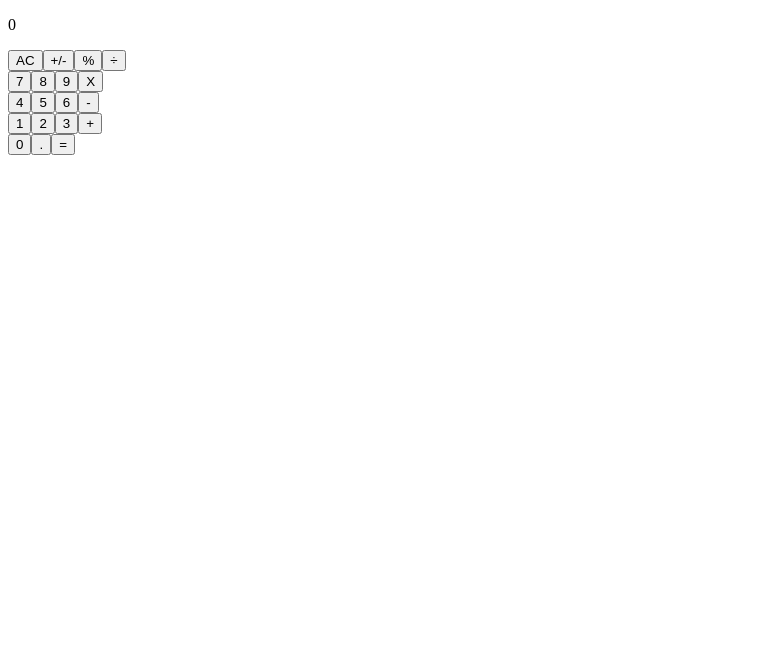
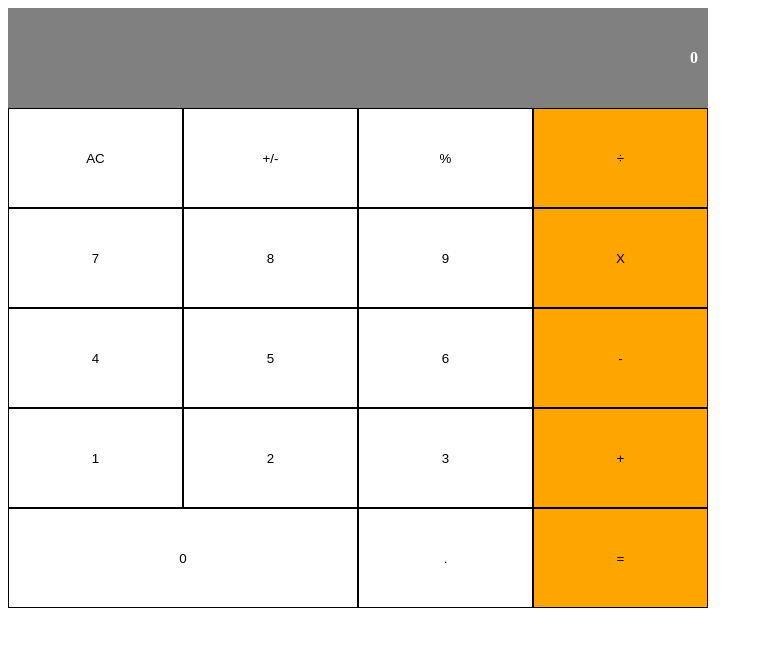
Before and after one commit to ABDELLANI-Youcef/React-Calculator, a React (Create React App) app: page / in a window 1280 px wide. Shown: the top 646 px of the page, without its empty margins (0-763 px from the left). Built offline with nearby package versions, Linux system fonts and the light colour scheme.

Commit message:
Add style to the calculator

```diff
--- a/package.json
+++ b/package.json
@@ -10,6 +10,7 @@
     "prop-types": "^15.7.2",
     "react": "^17.0.1",
     "react-dom": "^17.0.1",
+    "react-router-dom": "^5.2.0",
     "react-scripts": "4.0.3",
     "web-vitals": "^1.0.1"
   },
--- a/src/components/Button.js
+++ b/src/components/Button.js
@@ -1,16 +1,26 @@
 import PropTypes from 'prop-types';
+import styles from '../style/Button.module.css';
 
-const Button = ({ name, clickHandler }) => {
+const Button = ({
+  name, clickHandler, wide, color,
+}) => {
   const handleClick = () => {
     clickHandler(name);
   };
+
+  const backgroud = color ? 'orange' : 'white';
+  const width = wide ? '50%' : '25%';
+  // const classList = wide ? [styles.zero, styles.button].join(' ') : styles.button;
+
   return (
-    <button type="button" onClick={handleClick}>{name}</button>
+    <button type="button" onClick={handleClick} className={styles.button} style={{ backgroundColor: backgroud, width }}>{name}</button>
   );
 };
 Button.propTypes = {
   name: PropTypes.string.isRequired,
   clickHandler: PropTypes.func.isRequired,
+  wide: PropTypes.bool.isRequired,
+  color: PropTypes.bool.isRequired,
 };
 
 export default Button;
--- a/src/components/ButtonsPanel.js
+++ b/src/components/ButtonsPanel.js
@@ -1,16 +1,18 @@
 import Button from './Button';
+import styles from '../style/ButtonPanel.module.css';
 
 const ButtonsPanel = ({ clickHandler }) => {
   const names = [['AC', '+/-', '%', '÷'], ['7', '8', '9', 'X'], ['4', '5', '6', '-'], ['1', '2', '3', '+'], ['0', '.', '=']];
+  const oranges = ['÷', 'X', '-', '+', '='];
 
   const handleClick = buttonName => {
     clickHandler(buttonName);
   };
   return (
     names.map((row, i) => (
-      <div key={`row ${i + 1}`}>
+      <div key={`row ${i + 1}`} className={styles.row}>
         {row.map(name => (
-          <Button key={name} name={name} clickHandler={handleClick} />
+          <Button key={name} name={name} wide={name === '0'} color={oranges.includes(name)} clickHandler={handleClick} />
         ))}
       </div>
     ))
--- a/src/components/Display.js
+++ b/src/components/Display.js
@@ -1,7 +1,8 @@
 import PropTypes from 'prop-types';
+import styles from '../style/Display.module.css';
 
 const Display = ({ result }) => (
-  <div>
+  <div className={styles.display}>
     <p>{result}</p>
   </div>
 );
--- /dev/null
+++ b/src/style/Button.module.css
@@ -0,0 +1,7 @@
+.button {
+  text-align: center;
+  color: black;
+  border: 1px solid black;
+  border-radius: 0px;
+
+}
--- /dev/null
+++ b/src/style/ButtonPanel.module.css
@@ -0,0 +1,5 @@
+.row {
+  height: 100px;
+  display: flex;
+  width: 700px;
+}
--- /dev/null
+++ b/src/style/Display.module.css
@@ -0,0 +1,15 @@
+.display {
+  display: flex;
+  flex-direction: row;
+  justify-content: flex-end;
+  align-items: center;
+  background-color: gray;
+  height: 100px;
+  color: white;
+  font-weight: bold;
+  padding-left: 10px;
+  padding-right: 10px;
+  text-align: right;
+  width: 700px;
+  box-sizing: border-box;
+}
```
Also changed, not shown: 1 other file (tests, documents, lock files or other folders).
